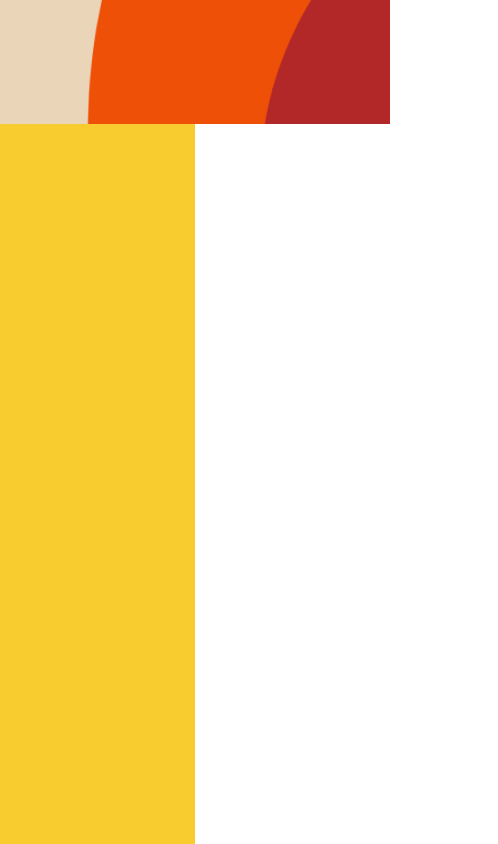
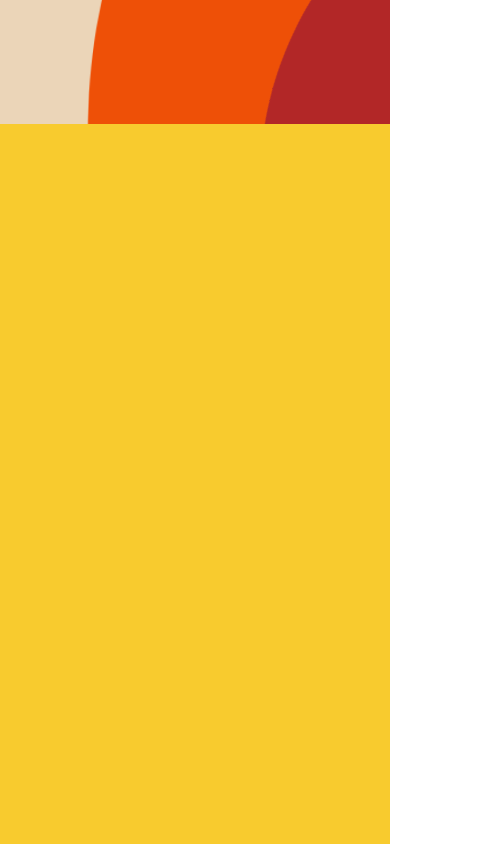
Before and after one commit to JackPadalino/Portfolio-Site, a React (Vite) app: page / in a window 390 px wide. Shown: the part 720-1564 px from the top of the page, 498 px wide, since content can reach past the window. Built offline with nearby package versions, Linux system fonts and the light colour scheme.

Commit message:
added split to about component and now displaying hello sign graphic

```diff
--- a/src/components/About/About.css
+++ b/src/components/About/About.css
@@ -1,11 +1,15 @@
 #about-container {
   height: 100vh;
+  display: flex;
 }
 
 #about-me-container {
   width: 50%;
   height: 100%;
   background-color: #f8cb2e;
+  display: flex;
+  justify-content: center;
+  align-items: center;
 }
 
 #graphics-container {
@@ -15,3 +19,17 @@
   justify-content: center;
   align-items: center;
 }
+
+#helloSign {
+  width: 100%;
+}
+
+@media only screen and (max-width: 600px) {
+  #about-me-container {
+    width: 100%;
+  }
+
+  #graphics-container {
+    display: none;
+  }
+}
```
